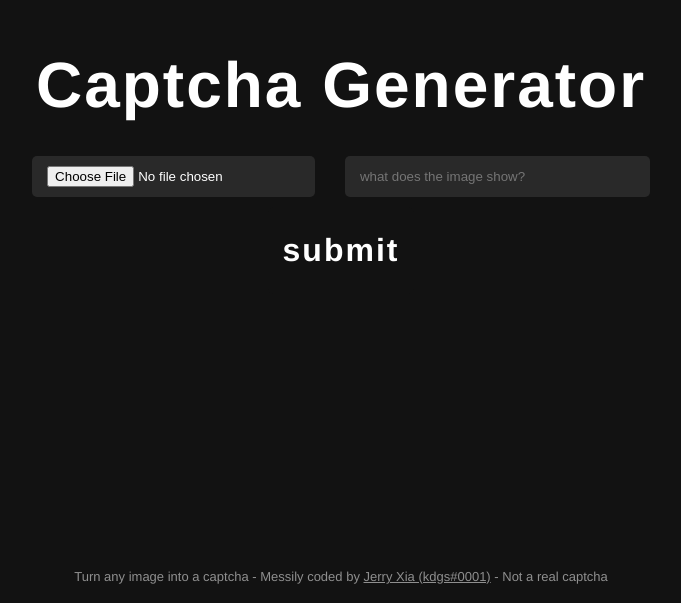
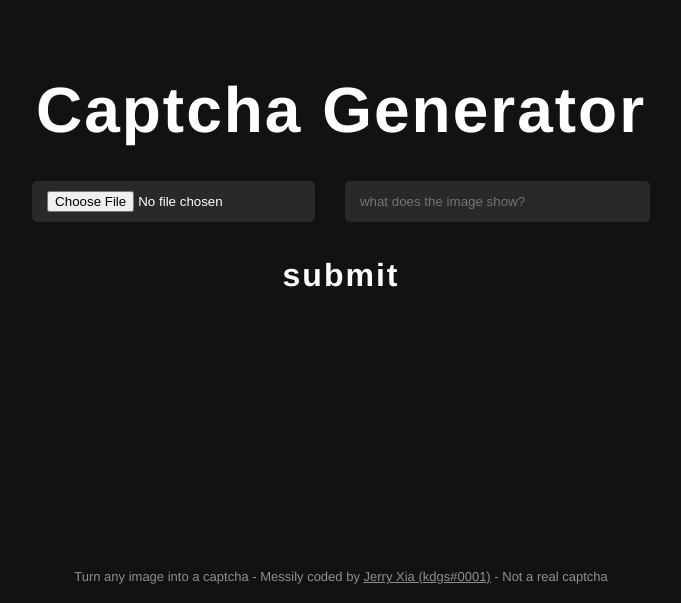
Before and after one commit to JerryXia1/captcha.github.io, a plain HTML site: page index.html in a window 1280 px wide. Shown: the part 205-808 px from the top of the page, without its empty margins (299-980 px from the left). Drawn offline with nearby package versions, Linux system fonts and the light colour scheme.

Commit message:
Update index.html

```diff
--- a/index.html
+++ b/index.html
@@ -18,7 +18,7 @@ body, html {
   letter-spacing: 2px;
   color: white;
   font-size: 2em;
-  margin-top: 16%;
+  margin-top: 18%;
 }
 input[type=file] {
 	padding:10px 15px; background:#292929; border:0 none;
```
